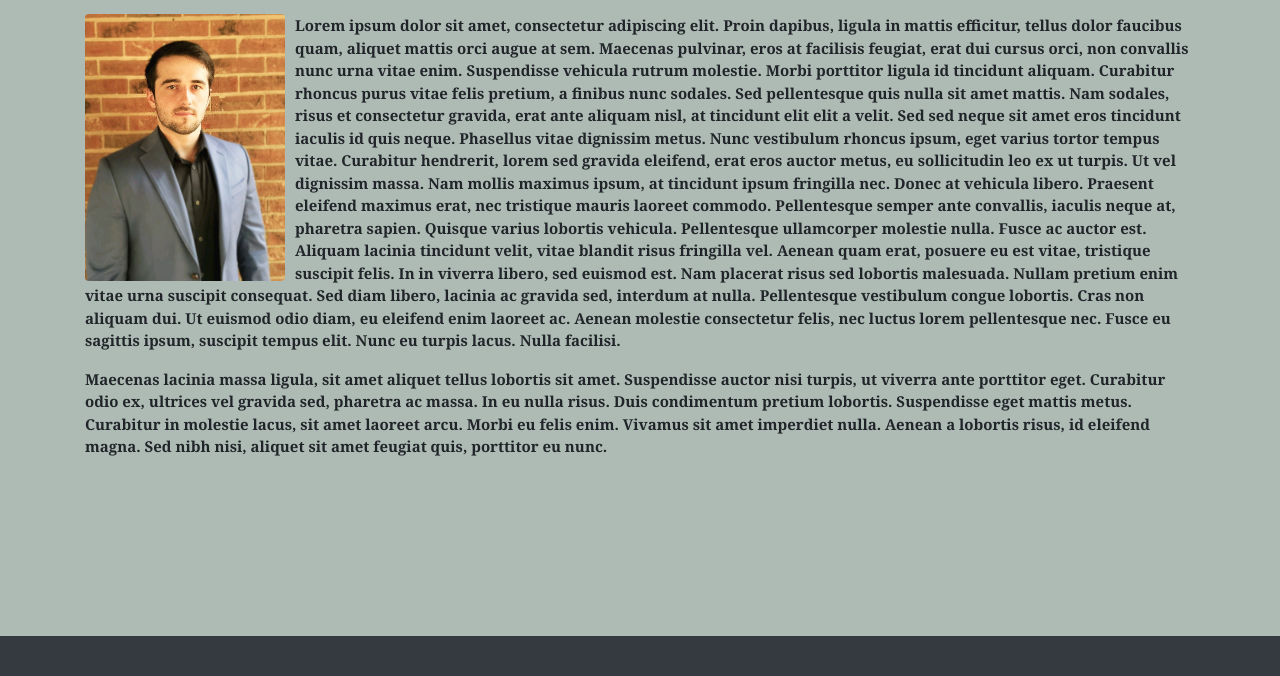
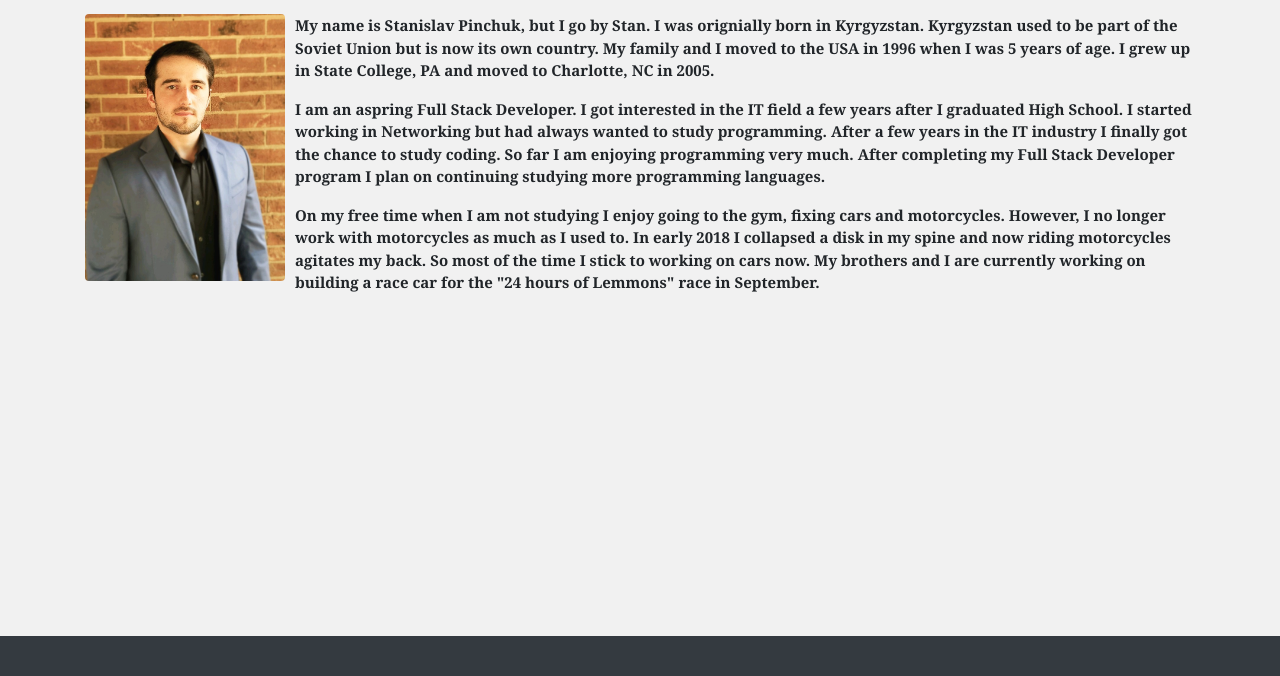
Before and after one commit to Pinchukctac/responsive-portfolio, a plain HTML site: page index.html in a window 1280 px wide. Shown: the part 124-800 px from the top of the page. Drawn offline with nearby package versions, Linux system fonts and the light colour scheme.

Commit message:
adding about me bio

```diff
--- a/index.html
+++ b/index.html
@@ -48,14 +48,13 @@
       </section>
       <section class="aboutMe">
         <p>
-          Lorem ipsum dolor sit amet, consectetur adipiscing elit. Proin dapibus, ligula in mattis efficitur, tellus dolor faucibus quam, aliquet mattis orci augue at sem. Maecenas pulvinar, eros at facilisis feugiat, erat dui cursus orci, non convallis nunc urna vitae enim. Suspendisse vehicula rutrum molestie. Morbi porttitor ligula id tincidunt aliquam. Curabitur rhoncus purus vitae felis pretium, a finibus nunc sodales. Sed pellentesque quis nulla sit amet mattis. Nam sodales, risus et consectetur gravida, erat ante aliquam nisl, at tincidunt elit elit a velit. Sed sed neque sit amet eros tincidunt iaculis id quis neque. Phasellus vitae dignissim metus. Nunc vestibulum rhoncus ipsum, eget varius tortor tempus vitae.
-
-          Curabitur hendrerit, lorem sed gravida eleifend, erat eros auctor metus, eu sollicitudin leo ex ut turpis. Ut vel dignissim massa. Nam mollis maximus ipsum, at tincidunt ipsum fringilla nec. Donec at vehicula libero. Praesent eleifend maximus erat, nec tristique mauris laoreet commodo. Pellentesque semper ante convallis, iaculis neque at, pharetra sapien. Quisque varius lobortis vehicula. Pellentesque ullamcorper molestie nulla. Fusce ac auctor est. Aliquam lacinia tincidunt velit, vitae blandit risus fringilla vel. Aenean quam erat, posuere eu est vitae, tristique suscipit felis. In in viverra libero, sed euismod est. Nam placerat risus sed lobortis malesuada. Nullam pretium enim vitae urna suscipit consequat. Sed diam libero, lacinia ac gravida sed, interdum at nulla.
-
-          Pellentesque vestibulum congue lobortis. Cras non aliquam dui. Ut euismod odio diam, eu eleifend enim laoreet ac. Aenean molestie consectetur felis, nec luctus lorem pellentesque nec. Fusce eu sagittis ipsum, suscipit tempus elit. Nunc eu turpis lacus. Nulla facilisi.
+          My name is Stanislav Pinchuk, but I go by Stan. I was orignially born in Kyrgyzstan. Kyrgyzstan used to be part of the Soviet Union but is now its own country. My family and I moved to the USA in 1996 when I was 5 years of age. I grew up in State College, PA and moved to Charlotte, NC in 2005.
         </p>
         <p>
-          Maecenas lacinia massa ligula, sit amet aliquet tellus lobortis sit amet. Suspendisse auctor nisi turpis, ut viverra ante porttitor eget. Curabitur odio ex, ultrices vel gravida sed, pharetra ac massa. In eu nulla risus. Duis condimentum pretium lobortis. Suspendisse eget mattis metus. Curabitur in molestie lacus, sit amet laoreet arcu. Morbi eu felis enim. Vivamus sit amet imperdiet nulla. Aenean a lobortis risus, id eleifend magna. Sed nibh nisi, aliquet sit amet feugiat quis, porttitor eu nunc.
+          I am an aspring Full Stack Developer. I got interested in the IT field a few years after I graduated High School. I started working in Networking but had always wanted to study programming. After a few years in the IT industry I finally got the chance to study coding. So far I am enjoying programming very much. After completing my Full Stack Developer program I plan on continuing studying more programming languages.
+        </p>
+        <p>
+          On my free time when I am not studying I enjoy going to the gym, fixing cars and motorcycles. However, I no longer work with motorcycles as much as I used to. In early 2018 I collapsed a disk in my spine and now riding motorcycles agitates my back. So most of the time I stick to working on cars now. My brothers and I are currently working on building a race car for the "24 hours of Lemmons" race in September.
         </p>
       </section>
     </div>
--- a/style.css
+++ b/style.css
@@ -1,6 +1,6 @@
 /* Creating main backround image */
 body{
-    background: #aebbb4;
+    background: #f1f1f1;
 }
 
 /* Styling main features */
```
Also changed, not shown: portfolio.html (+12 -0 lines), brick.jpg (added), brick2.jpg (added), code.jpg (added), code2.jpg (added), code3.jpg (added), texture.jpg (added), 1 other file.
